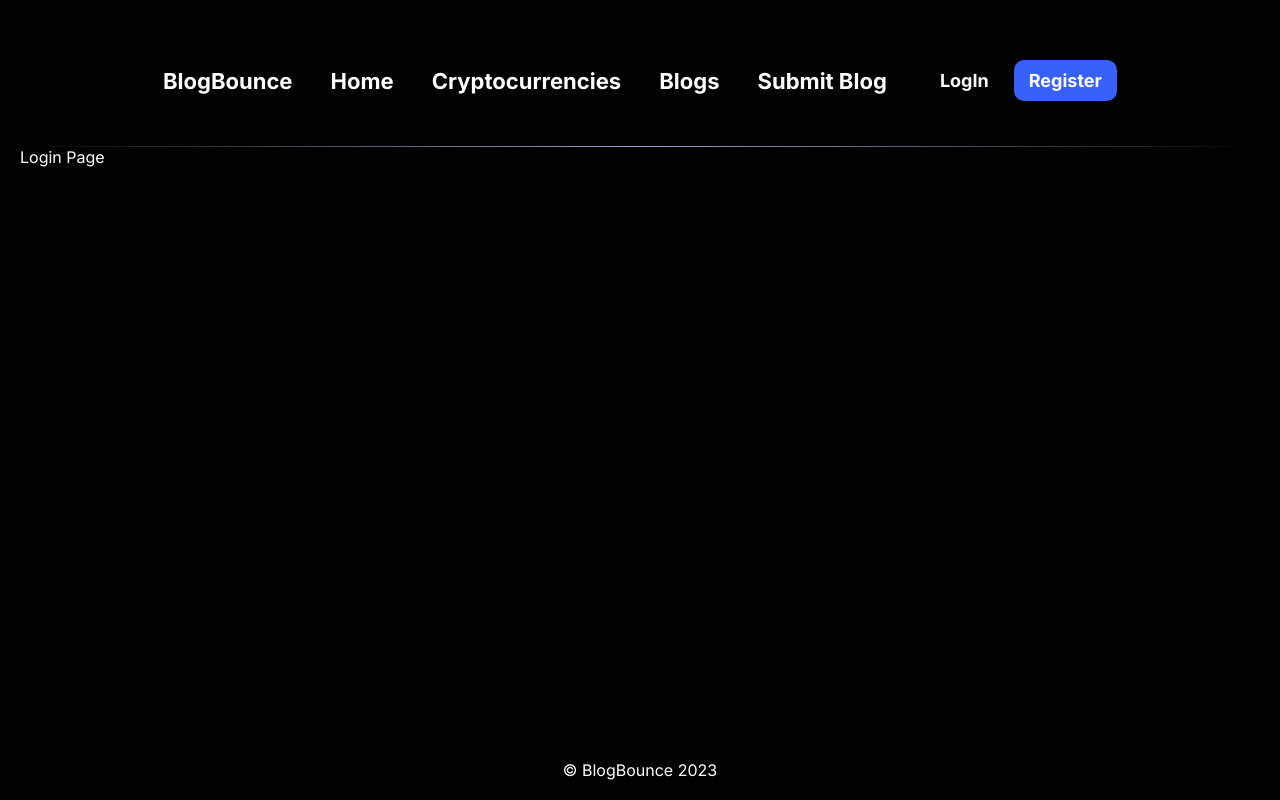
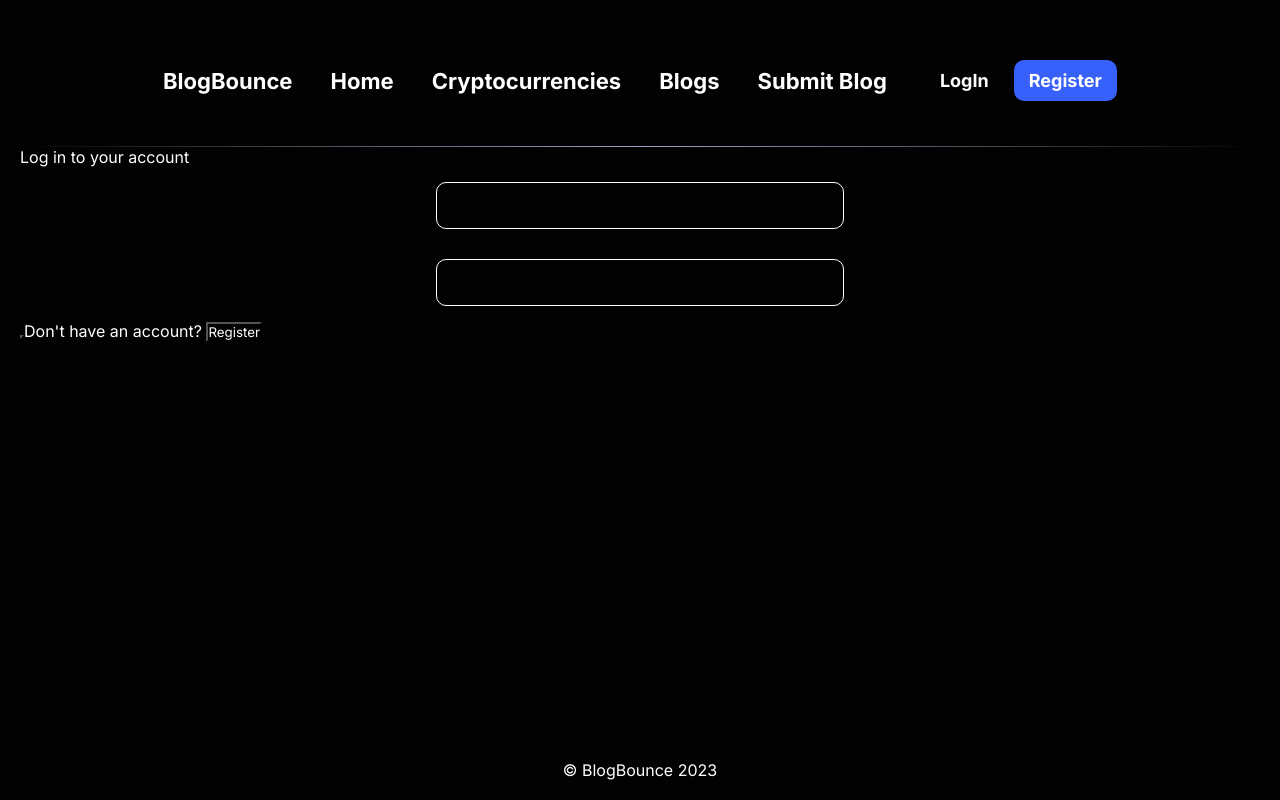
Before and after one commit to s0haibzafar/blog-bounce-ui, a React (Create React App) app: page /login in a window 1280 px wide. Built offline with nearby package versions, Linux system fonts and the light colour scheme.

Commit message:
Use login component in app.js

```diff
--- a/src/App.js
+++ b/src/App.js
@@ -5,6 +5,8 @@ import Home from "./pages/home/home";
 import styles from './App.module.css';
 import Protected from "./components/Protected/protected";
 import Errorr from "./pages/error/error";
+// import login from "./pages/login/login";
+import Login from "./pages/login/login";
 
 function App() {
   const isAtuh = false;
@@ -51,7 +53,7 @@ function App() {
               <Route
                 path="login"
                 exact
-                element={<div className={styles.main}>Login Page</div>}
+                element={<div className={styles.main}> <Login />  </div>}
               />
               <Route
                 path="register"
@@ -61,7 +63,7 @@ function App() {
 
               <Route
                 path="*"
-                element={<div className={styles.main}><Errorr/></div>}
+                element={<div className={styles.main}><Errorr /></div>}
               />
 
             </Routes>
```
